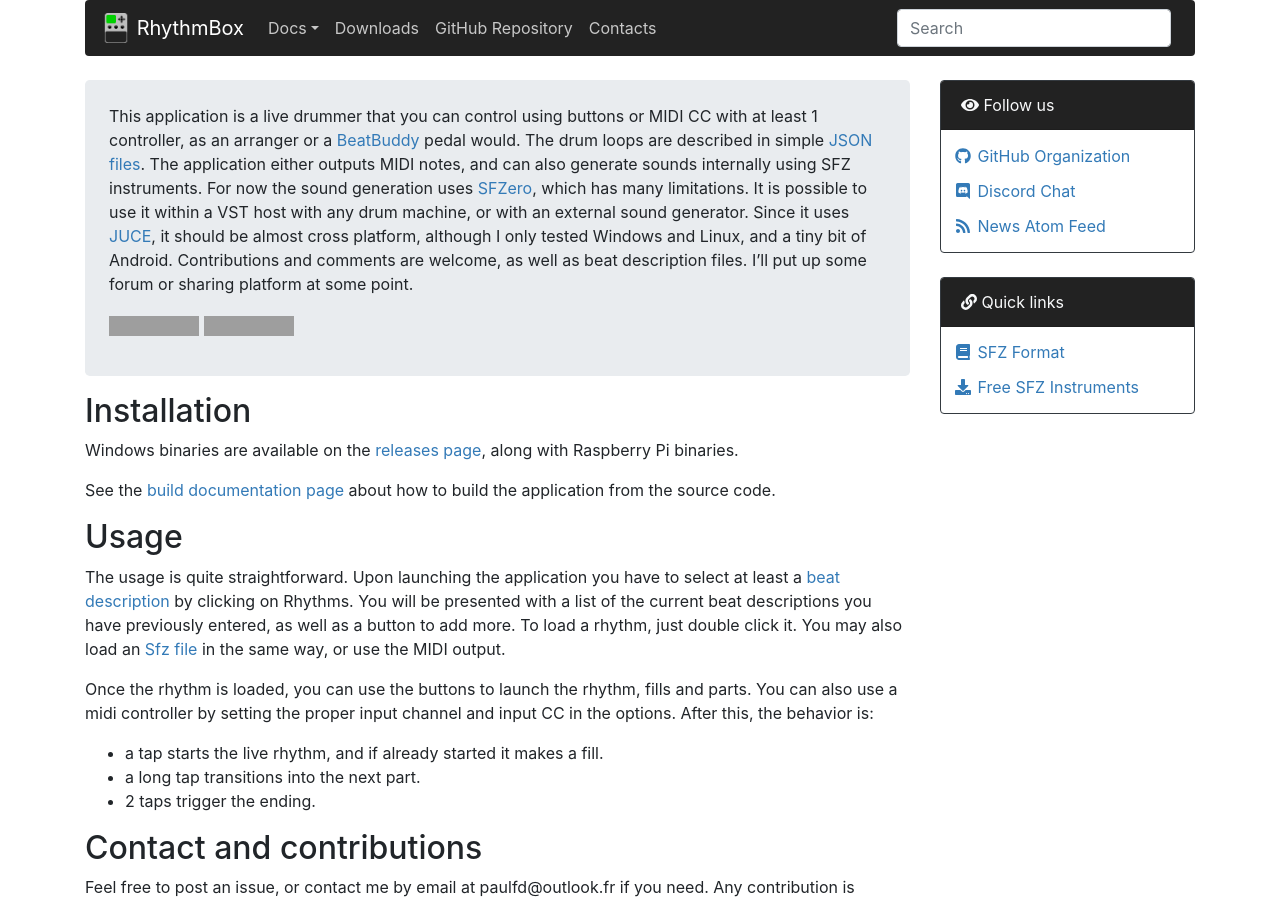
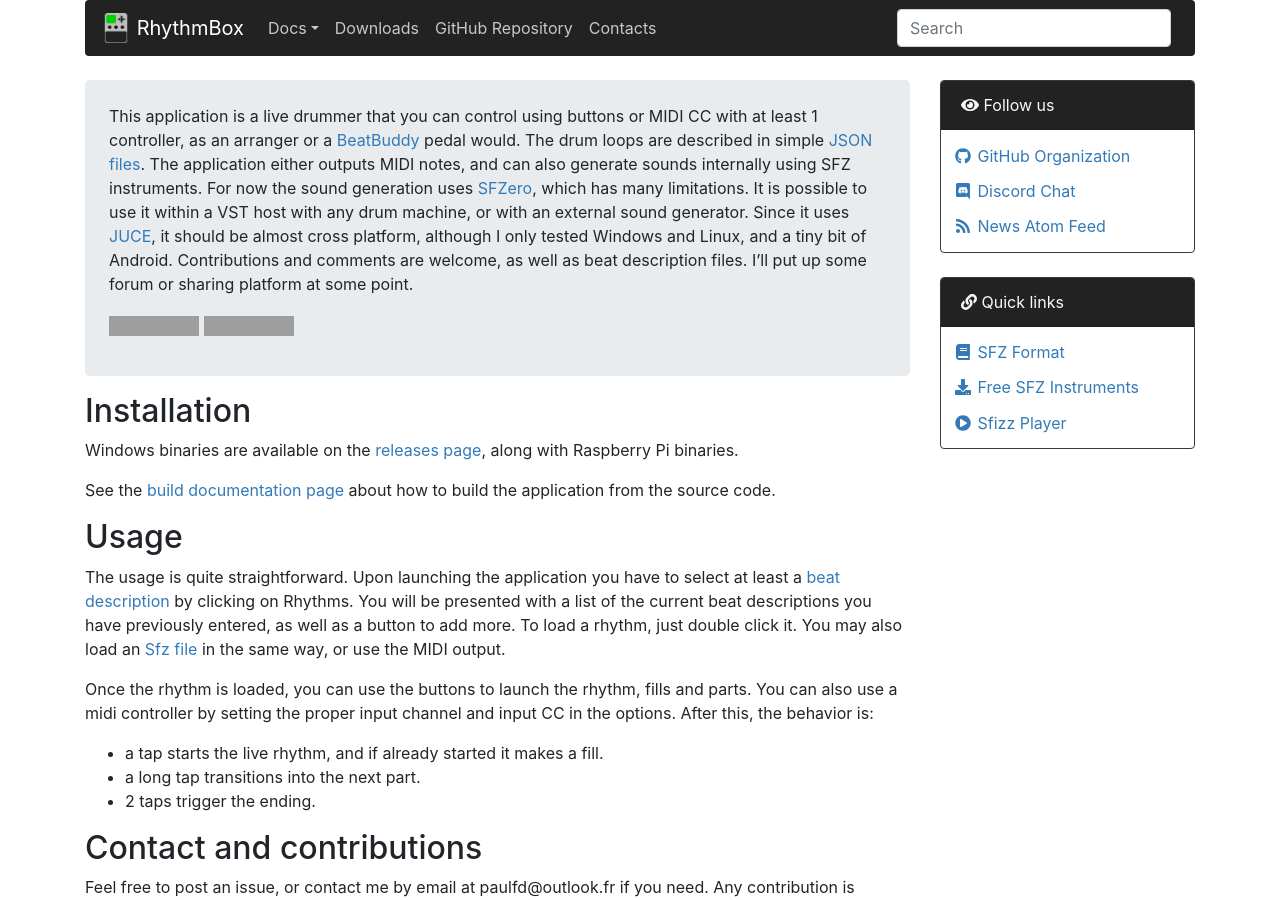
Before and after one commit to sfztools/beatbox-juce, a Jekyll site: the page built from docs/index.md, in a window 1280 px wide and 900 px high. Built offline with Jekyll 4.4.1, drawn with Linux system fonts in a browser that asks for light colours; nearby versions of some CDN libraries; grey boxes are pictures that could not be loaded.

Commit message:
Added other SfzTools application quick link to web docs.

```diff
--- a/docs/_data/locale/en/layout.yml
+++ b/docs/_data/locale/en/layout.yml
@@ -59,3 +59,8 @@
     url: "https://github.com/sfzinstruments/"
     icon_type: "download"
     icon_category: "fas"
+
+  - title: "Sfizz Player"
+    url: "https://sfztools.github.io/sfizz/"
+    icon_type: "play-circle"
+    icon_category: "fas"
```
